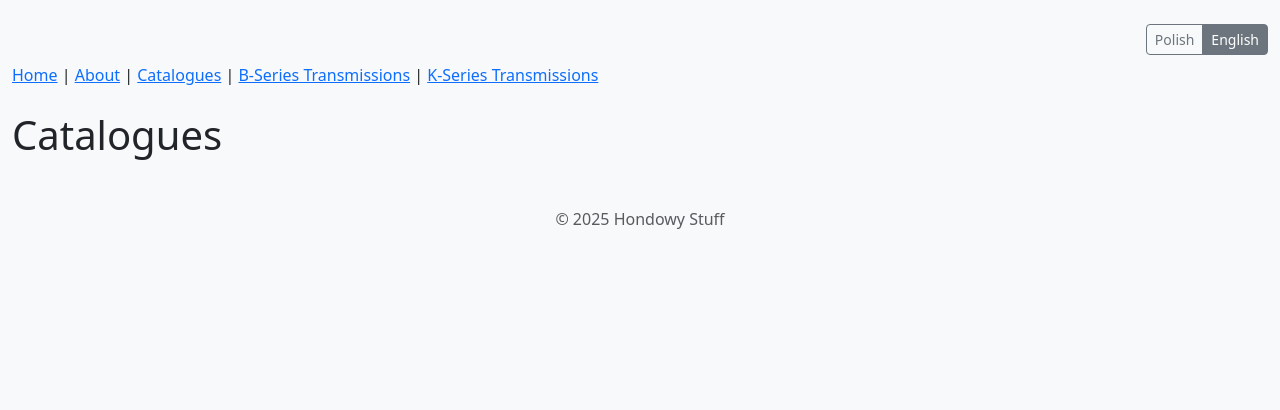
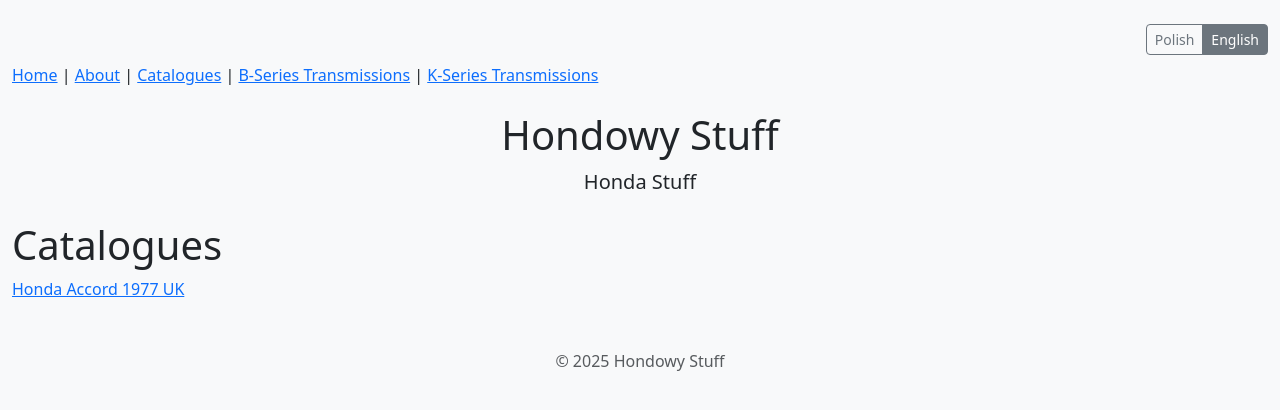
Before and after one commit to honda-wawa/honda-wawa.github.io, a Jekyll site: the page built from catalogues.markdown, in a window 1280 px wide. Shown: the top 410 px of the page. Built offline with Jekyll 4.4.1, drawn with Linux system fonts in a browser that asks for light colours.

Commit message:
add new file

```diff
--- a/catalogues.markdown
+++ b/catalogues.markdown
@@ -4,40 +4,11 @@ title: Catalogues
 permalink: /catalogues/
 ---
 
+<header class="text-center mb-4">
+  <h1><span data-translate="site_title">{{ site.title }}</span></h1>
+  <p class="lead"><span data-translate="site_description">{{ site.description }}</span></p>
+</header>
+
 <h1 data-translate="catalogues">Catalogues</h1>
 
-{% assign catalogues = site.data.cata.catalogues %}
-
-{% for model_entry in catalogues %}
-  {% assign model_name = model_entry[0] %}
-  {% assign model_data = model_entry[1] %}
-
-  <h2>{{ model_name }}</h2>
-
-  {% assign sorted_years = model_data | sort %}
-  {% for year_entry in sorted_years %}
-    {% assign year = year_entry[0] %}
-    {% assign year_data = year_entry[1] %}
-
-    <h3><span data-translate="year">Year</span>: {{ year }}</h3>
-    <p>
-      {% assign models_array = year_data.models | split: ", " %}
-      {% for model_name_full in models_array %}
-        {% if forloop.first == false %}, {% endif %}
-        {% assign found_url = false %}
-        {% for url_entry in year_data.urls %}
-          {% if url_entry.name == model_name_full %}
-            <a href="{{ url_entry.url }}" target="_blank">{{ model_name_full }}</a>
-            {% assign found_url = true %}
-            {% break %}
-          {% endif %}
-        {% endfor %}
-        {% unless found_url %}
-          {{ model_name_full }}
-        {% endunless %}
-      {% endfor %}
-    </p>
-  {% endfor %}
-
-  <hr>
-{% endfor %}
+<p><a href="/docs/catalogues/Honda-Accord-1977-UK.pdf" target="_blank">Honda Accord 1977 UK</a></p>
```
Also changed, not shown: 1 other file.
